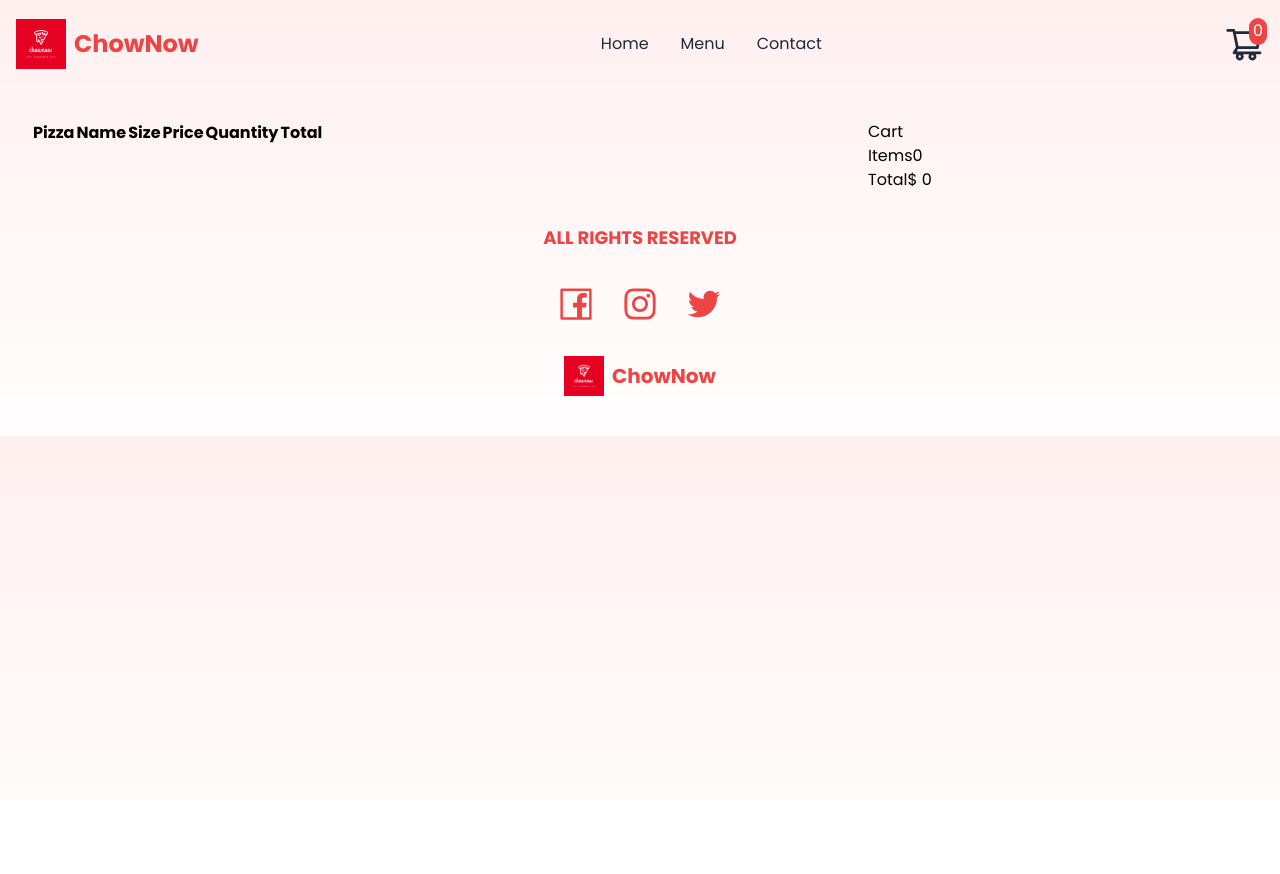
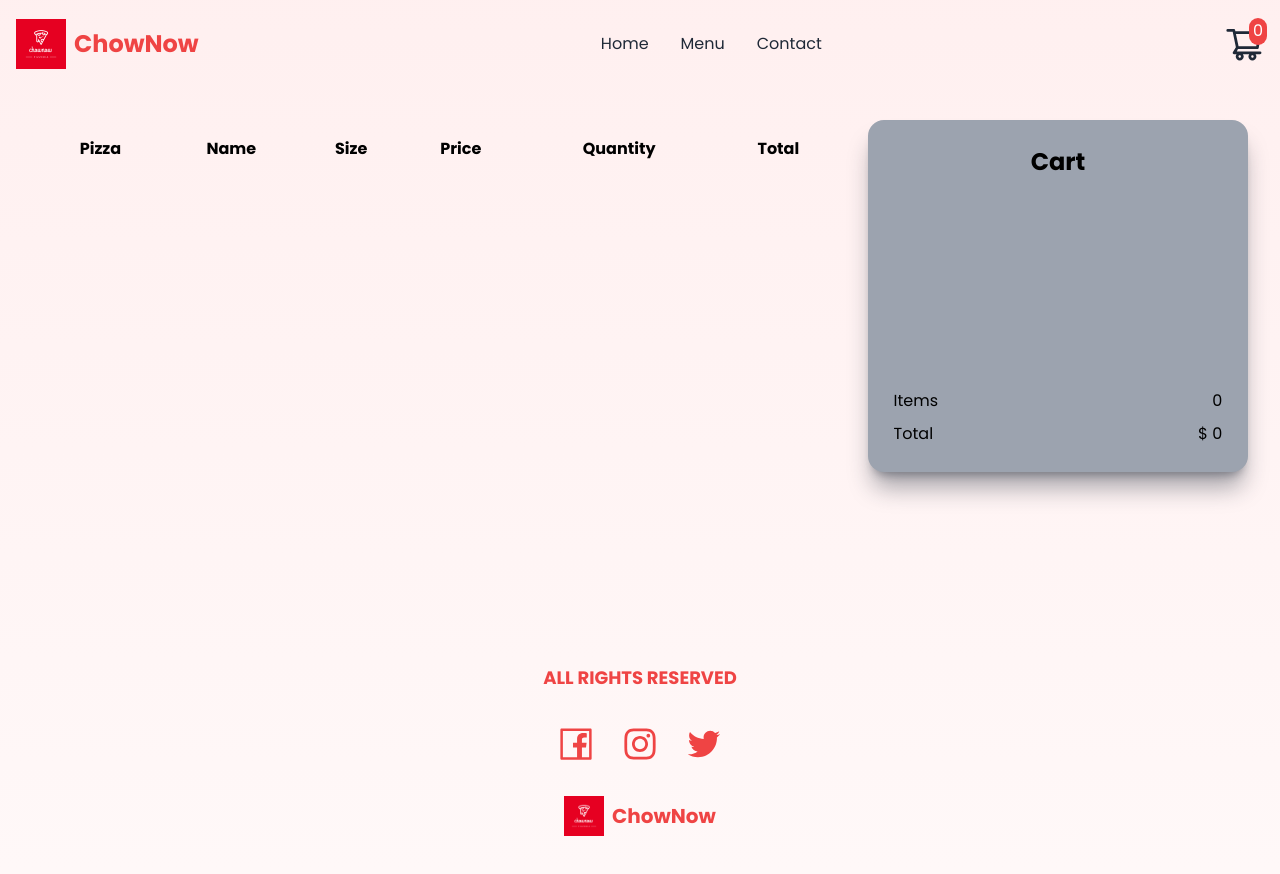
Before and after one commit to SANTAZ10/chownow2.0, a Next.js app: page /cart in a window 1280 px wide. Before the commit the page ends 800 px from the top, so only its background shows below. Built offline with nearby package versions, Linux system fonts and the light colour scheme.

Commit message:
finished ui of cart page

```diff
--- a/app/cart/page.jsx
+++ b/app/cart/page.jsx
@@ -82,6 +82,7 @@ export default function Cart() {
             {total()}
           </span>
         </div>
+        {cartData.pizzas.length > 0 ? (
           <div className="flex justify-center gap-2 items-center mt-8 flex-col">
             <Link
               href="/"
@@ -96,13 +97,18 @@ export default function Cart() {
               Pay on Delvery
             </Link>
           </div>
+        ) :
+        <div className="text-center flex justify-center items-center w-full h-[22rem] text-2xl text-gray-800 font-normal">
+          Your Cart is Empty
+        </div>
+        }
       </div>
       {/* mobile screen */}
       <div className="hidden sm:block">
         <Layout className="hidden sm:block">
-          <div className="p-8 grid grid-cols-[2.2fr,1fr]">
+          <div className="p-8 grid grid-cols-[2.2fr,1fr] mb-[10rem]">
             <div>
-              <table>
+              <table className=" w-[100%] border-separate border-spacing-4">
                 <thead>
                   <tr>
                     <th>Pizza</th>
@@ -119,7 +125,7 @@ export default function Cart() {
                     cartData.pizzas.map((pizza, i) => {
                       const src = urlFor(pizza.image).url();
                       return (
-                        <tr key={i}>
+                        <tr className="text-center" key={i}>
                           <td>
                             <Image
                               loader={() => src}
@@ -128,9 +134,10 @@ export default function Cart() {
                               objectFit="cover"
                               width={85}
                               height={85}
+                              className="rounded-2xl"
                             />
                           </td>
-                          <td>{pizza.name}</td>
+                          <td className="w-[15%]">{pizza.name}</td>
                           <td>
                             {pizza.size === 0 ? "Small" : pizza.size === 1 ? "Medium" : "Large"}
                           </td>
@@ -150,22 +157,26 @@ export default function Cart() {
               </table>
             </div>
             {/* cart summary */}
-            <div>
-              <span>Cart</span>
-              <div>
-                <div>
+            <div className=" flex flex-col items-center justify-between h-[22rem] p-[1.6rem] rounded-2xl bg-gray-400 shadow-xl shadow-gray-800/40">
+              <span className="font-bold text-2xl">Cart</span>
+              <div className="w-[100%] flex flex-col gap-[0.6rem]">
+                <div className=" flex justify-between">
                   <span>Items</span>
                   <span>{cartData.pizzas.length}</span>
                 </div>
-                <div>
+                <div className=" flex justify-between">
                   <span>Total</span>
                   <span>$ {total()}</span>
                 </div>
               </div>
               {cartData.pizzas.length > 0 ? (
-                <div>
-                  <button className="btn">Pay on Delivery</button>
-                  <button className="btn">Pay Online</button>
+                <div className="text-[0.8rem] p-[.8rem] flex gap-4">
+                  <button className="bg-red-500 text-white mx-auto py-2 w-[8rem] rounded-full text-center">
+                    Pay on Delivery
+                  </button>
+                  <button className="bg-red-500 text-white mx-auto py-2 w-[8rem] rounded-full text-center">
+                    Pay Online
+                  </button>
                 </div>
               ) : null}
             </div>
--- a/app/globals.css
+++ b/app/globals.css
@@ -10,8 +10,7 @@ html {
 }
 
 body {
-  color: rgb(var(--foreground-rgb));
-  background: linear-gradient(180deg, rgba(255, 237, 237, 0.85) 0%, rgba(255, 255, 255, 0) 30rem);
+  background: linear-gradient(180deg, rgba(255, 237, 237, 0.85) 0%, rgba(255, 255, 255, 0) 100rem);
   font-family: 'Poppins', sans-serif;
 }
 
--- a/app/page.tsx
+++ b/app/page.tsx
@@ -8,7 +8,7 @@ import Services from '@/components/Services'
 export default function Home() {
   return (
     <Layout>
-      <main className=" min-h-screen">
+      <main>
       <Hero/>
       <Services/>
       <Menu/>
```
Lines whose indentation alone changed are shown as unchanged.
